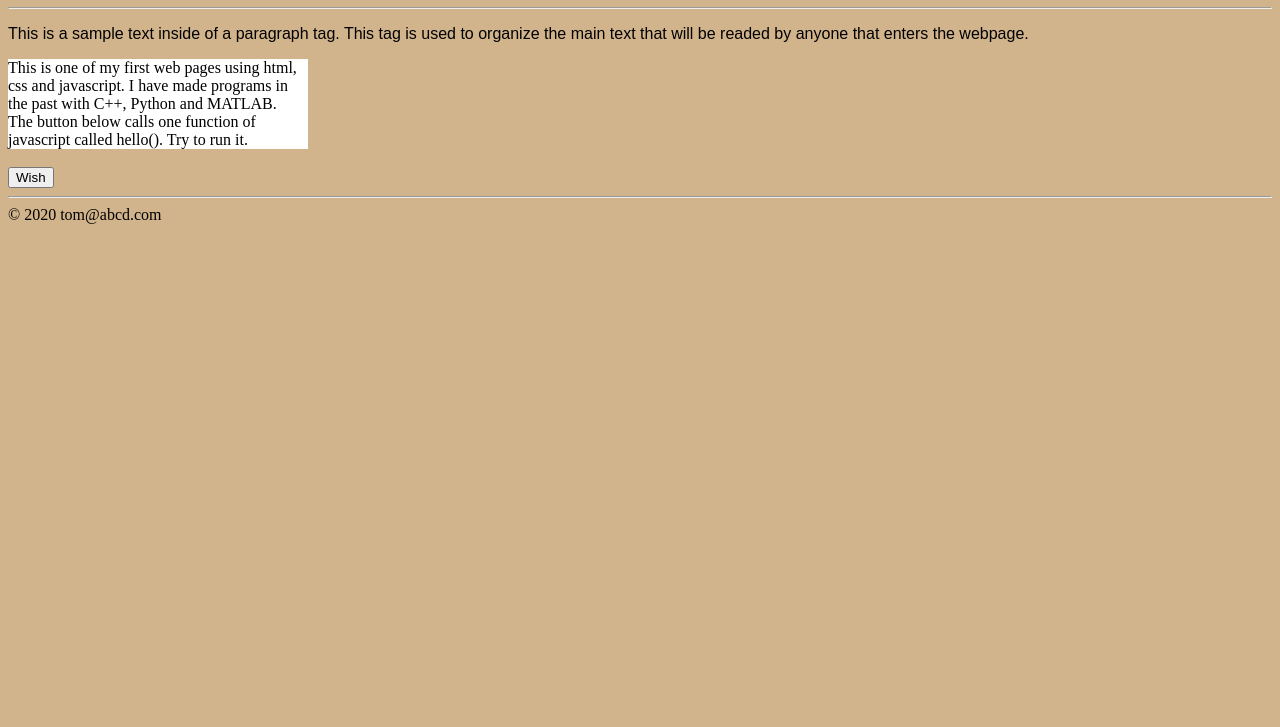
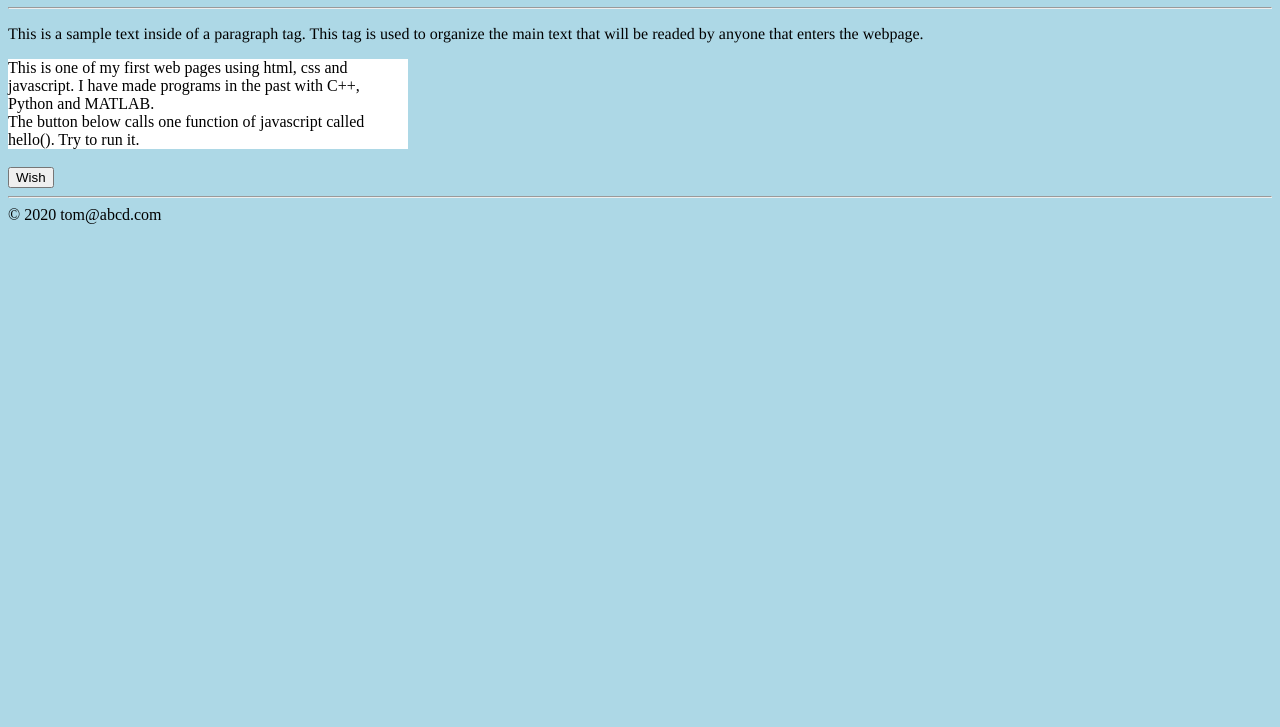
Before and after one commit to a01752785/coursera-web-programming, a plain HTML site: page practice1/index.html in a window 1280 px wide. Shown: the part 73-800 px from the top of the page. Drawn offline with Linux system fonts and the light colour scheme.

Commit message:
Added customization in css

```diff
--- a/practice1/style.css
+++ b/practice1/style.css
@@ -1,13 +1,13 @@
 body {
-    background-color: tan
+    background-color: lightblue;
 }
 
 p {
-    font-family: arial;
+    font-family: times;
 }
 
 div {
     background-color: white;
-    width: 300px;
+    width: 400px;
     color: black;
 }
```
